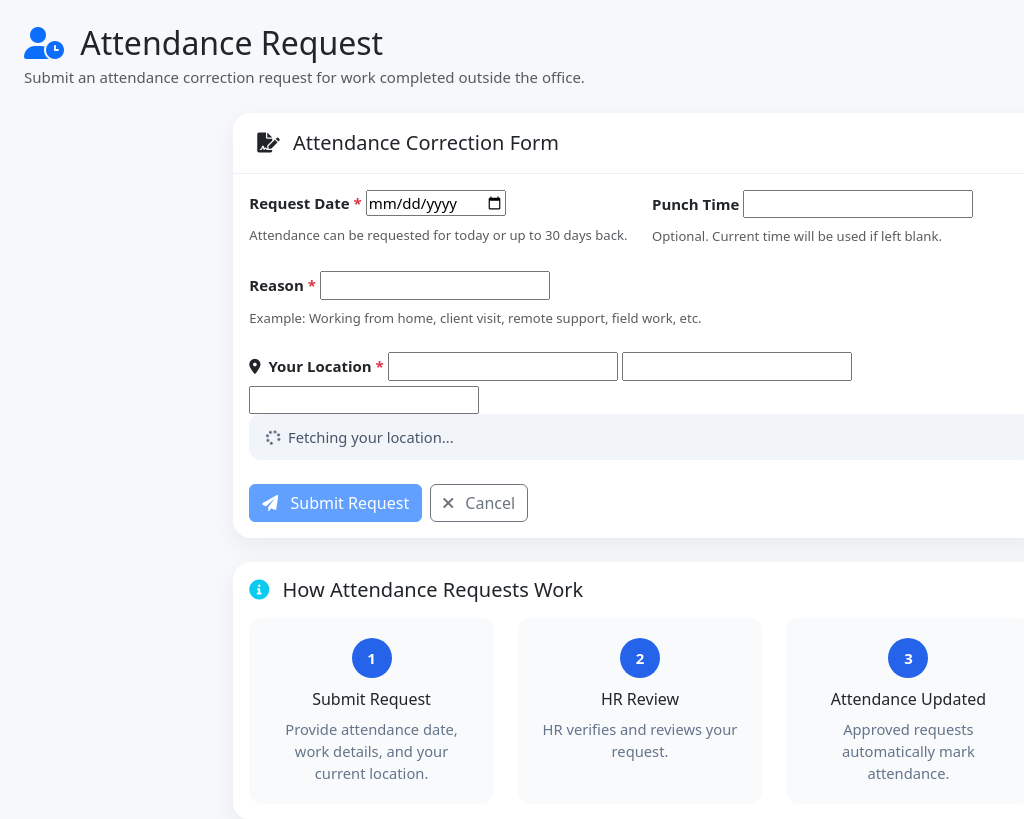
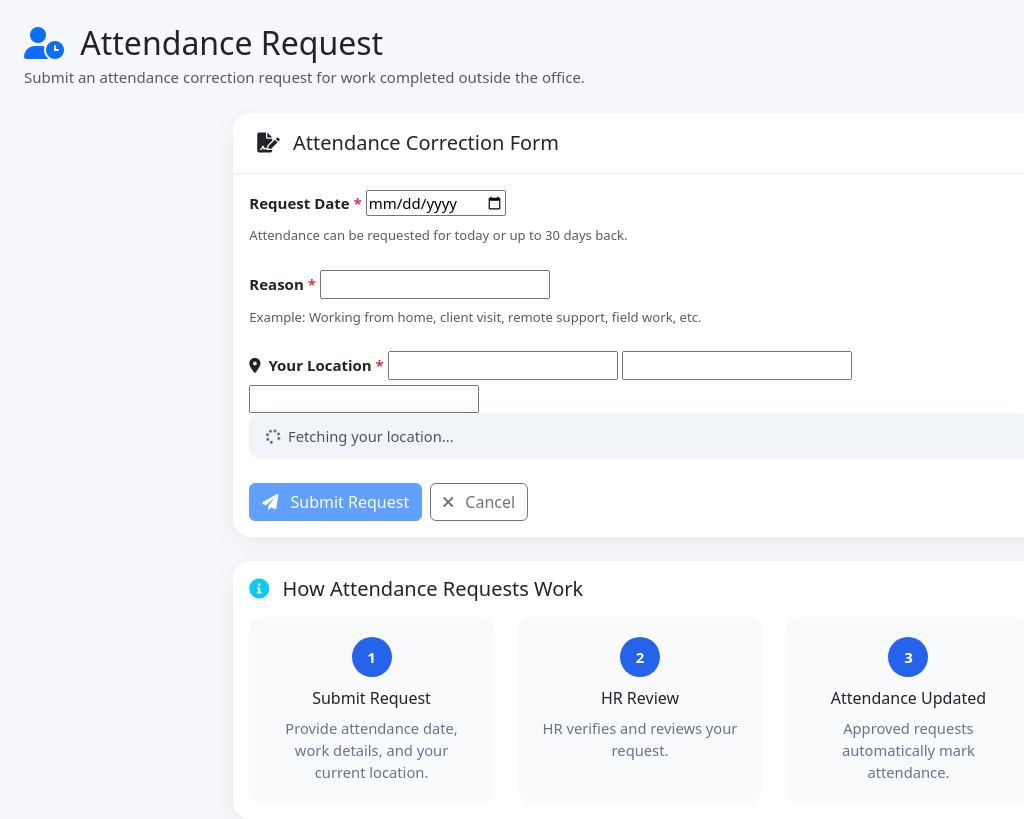
Before and after one commit to alpha-arshee/hrPortalAeiTest, a Django app: template templates/attendance/request_attendance.html in a window 1280 px wide. Shown: the part 56-875 px from the top of the page, without its empty margins (0-1024 px from the left). Run offline with Django 4.2, Linux system fonts and the light colour scheme; the template is opened without the code that fills it, so the values that code supplies are empty, except form fields; tables that the repository leaves empty hold one stand-in row (values such as "Sample post"); form fields are guessed from the names that the template uses.

Commit message:
fix punch time

```diff
--- a/templates/attendance/request_attendance.html
+++ b/templates/attendance/request_attendance.html
@@ -68,7 +68,7 @@
 
                             <!-- Date -->
 
-                            <div class="col-md-6">
+                            <div class="col-12">
 
                                 <label for="{{ form.request_date.id_for_label }}"
                                        class="form-label fw-semibold">
@@ -94,7 +94,7 @@
 
                             <!-- Punch Time -->
 
-                            <div class="col-md-6">
+                            {% comment %} <div class="col-md-6">
 
                                 <label for="{{ form.punch_time.id_for_label }}"
                                        class="form-label fw-semibold">
@@ -115,7 +115,7 @@
                                     Optional. Current time will be used if left blank.
                                 </small>
 
-                            </div>
+                            </div> {% endcomment %}
 
                             <!-- Reason -->
 
```
